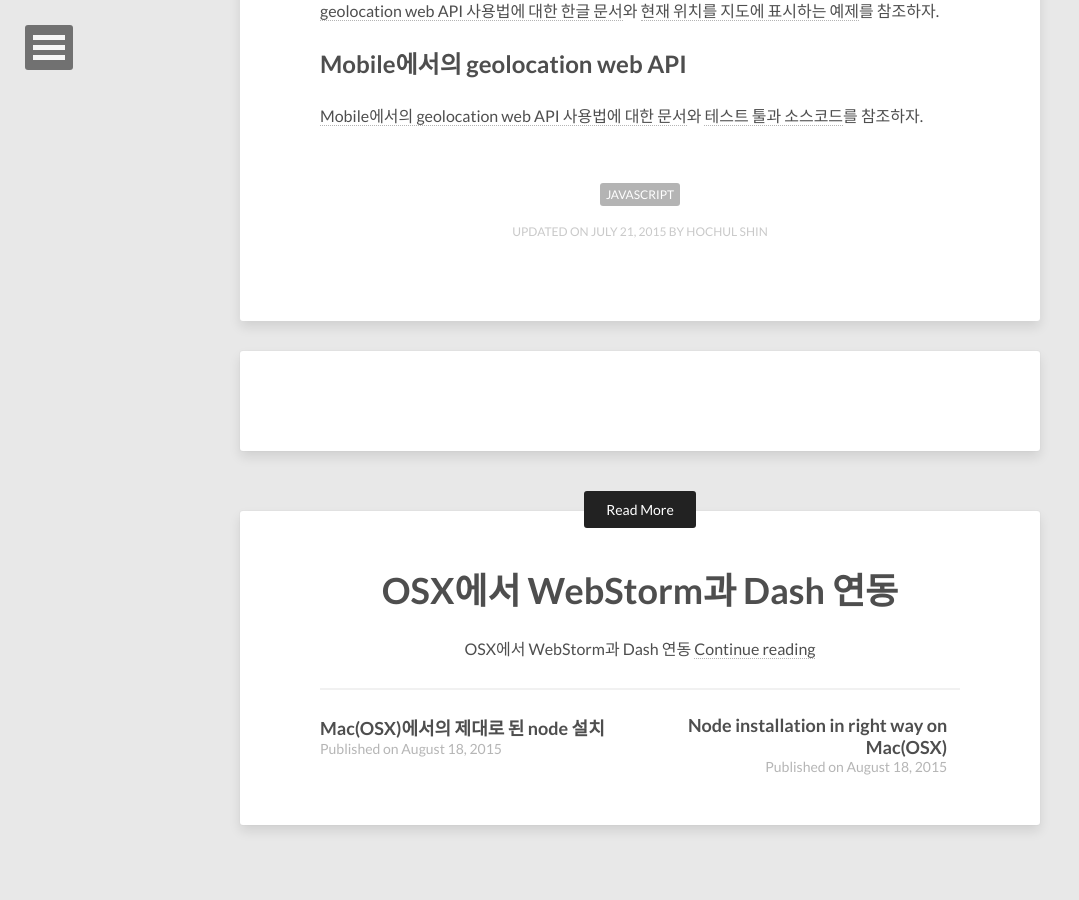
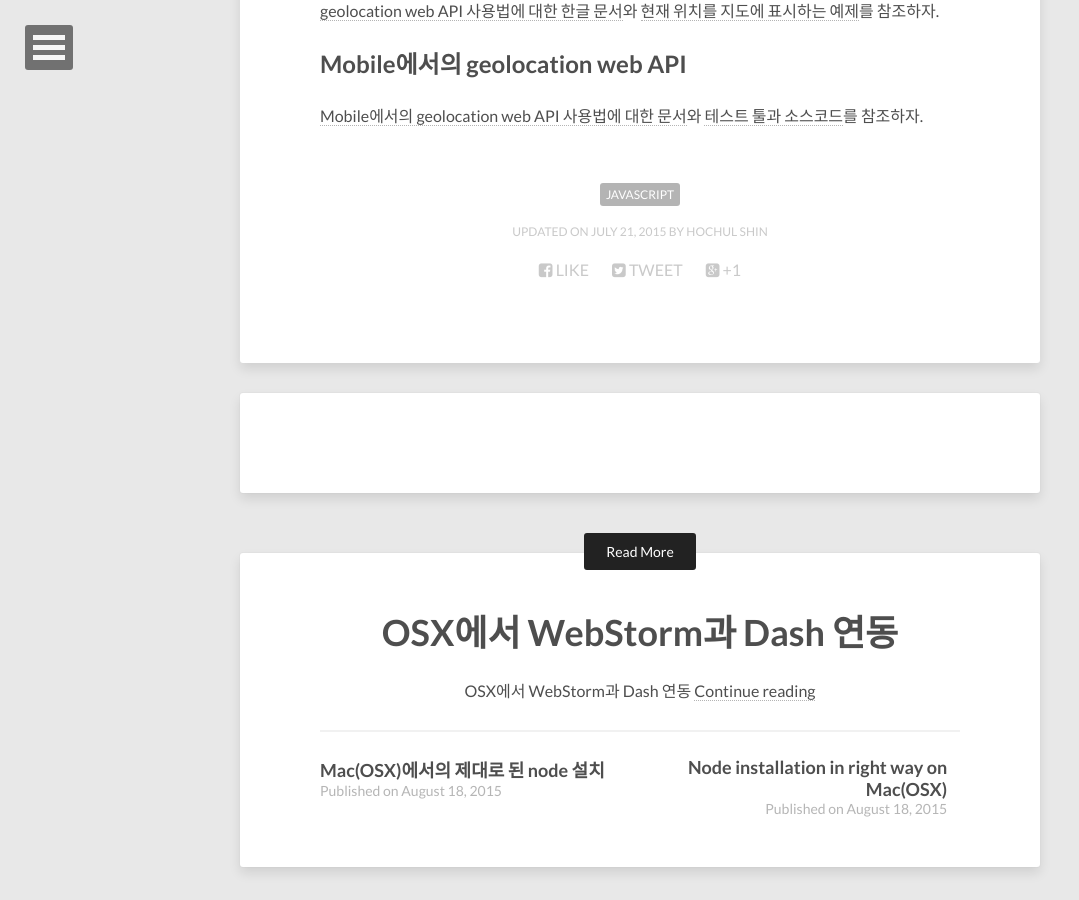
Before and after one commit to dakoo/dakoo.github.io, a Jekyll site: the page built from _posts/2015-07-21-geolocation-webapi.md, in a window 1280 px wide and 900 px high, scrolled down 581 px. Shown: the whole window, without its empty margins (0-1079 px from the left). Built offline with Jekyll 4.4.1, drawn with Linux system fonts in a browser that asks for light colours; nearby versions of some CDN libraries; comment, search, counter and statistics services are not loaded.

```diff
--- a/_config.yml
+++ b/_config.yml
@@ -1,6 +1,6 @@
 title:            do do dakoo
 description:      just everything I learn
-disqus_shortname: dakoo
+disqus_shortname: dakoogithubio
 reading_time:     true
 words_per_minute: 50
 # Your site's domain goes here (eg: //mmistakes.github.io, http://mademistakes.com, etc)
@@ -33,7 +33,8 @@ google_analytics: UA-60163348-2
 google_verify:
 # https://ssl.bing.com/webmaster/configure/verify/ownership Option 2 content= goes here
 bing_verify:
-
+comments: true
+share: true
 # http://en.wikipedia.org/wiki/List_of_tz_database_time_zones
 timezone:    KST/Seoul
 future:      true
--- a/_includes/social-share.html
+++ b/_includes/social-share.html
@@ -1 +1,7 @@
-<!-- /.social-share -->
+<div class="social-share">
+  <ul class="socialcount socialcount-small inline-list">
+    <li class="facebook"><a href="https://www.facebook.com/sharer/sharer.php?u={{ site.url }}{{ page.url }}" title="Share on Facebook"><span class="count"><i class="fa fa-facebook-square"></i> Like</span></a></li>
+    <li class="twitter"><a href="https://twitter.com/intent/tweet?text={{ site.url }}{{ page.url }}" title="Share on Twitter"><span class="count"><i class="fa fa-twitter-square"></i> Tweet</span></a></li>
+    <li class="googleplus"><a href="https://plus.google.com/share?url={{ site.url }}{{ page.url }}" title="Share on Google Plus"><span class="count"><i class="fa fa-google-plus-square"></i> +1</span></a></li>
+  </ul>
+</div><!-- /.social-share -->
```
